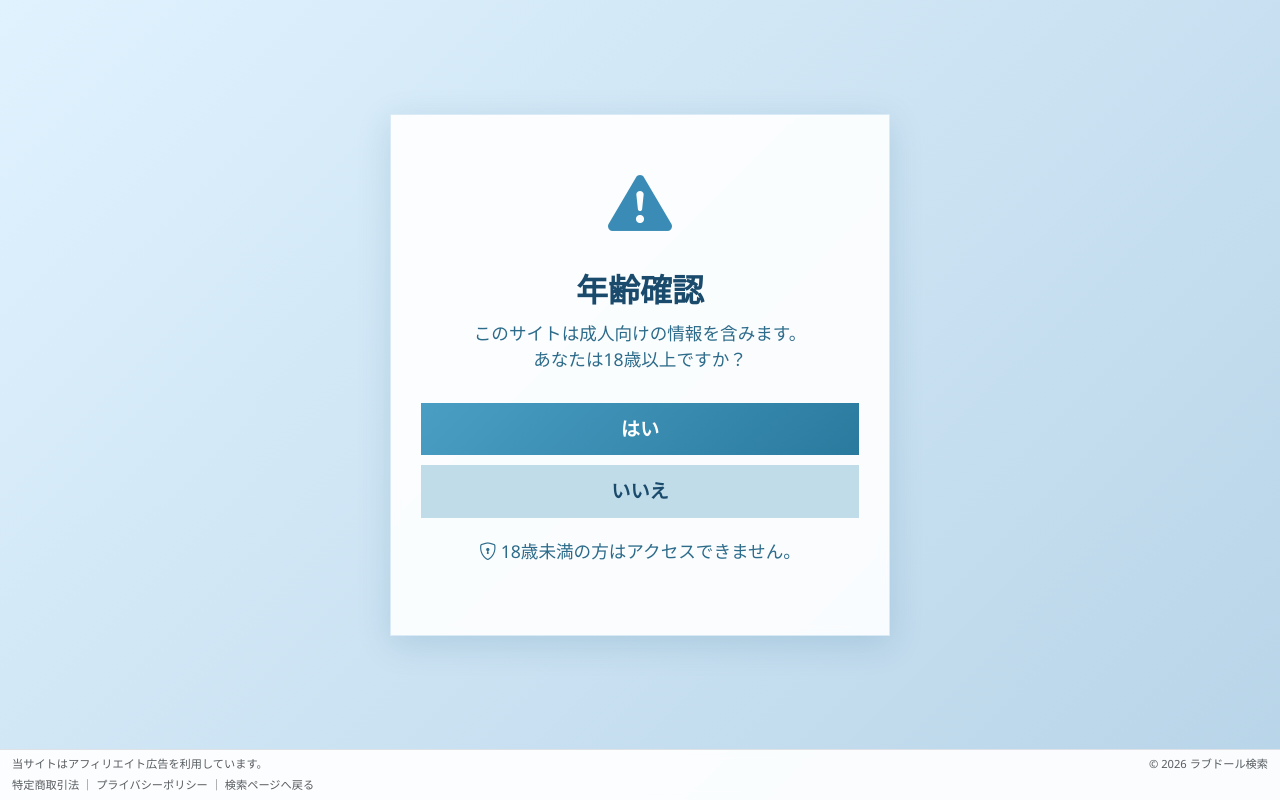
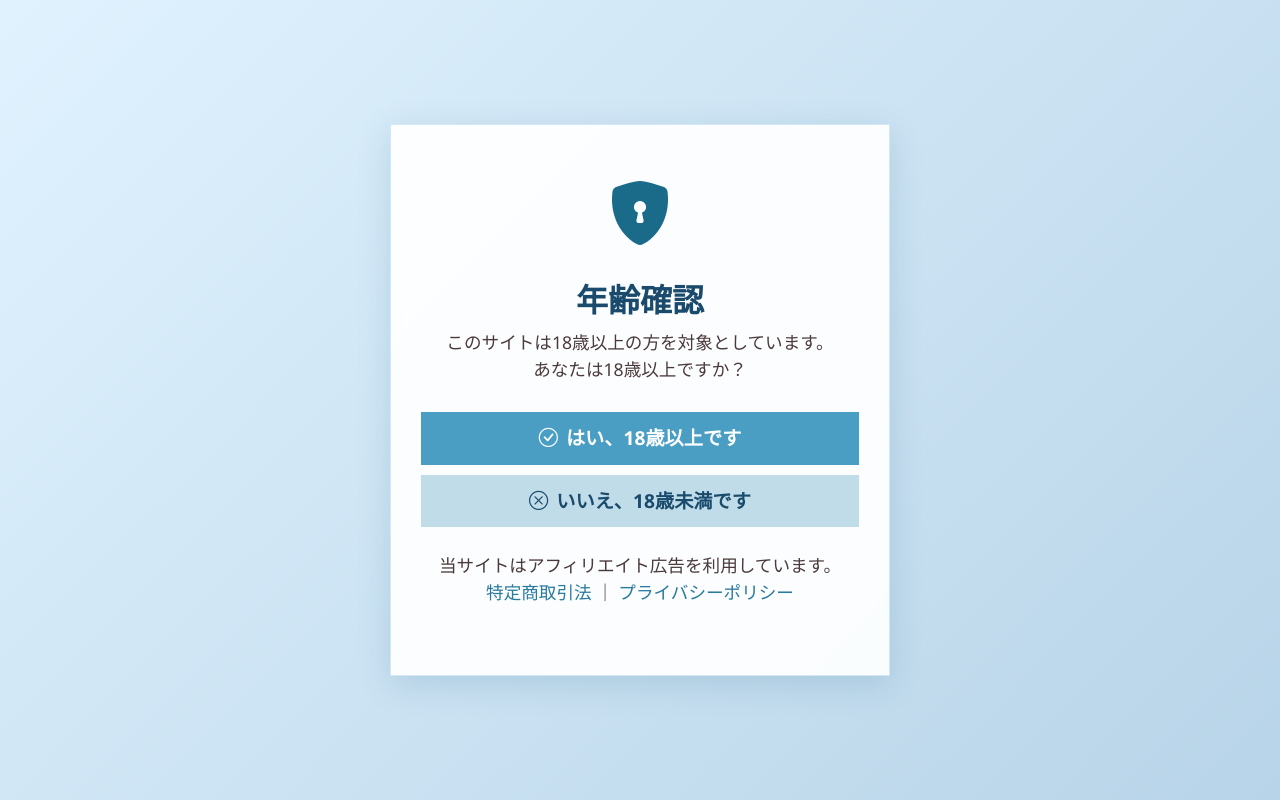
Before and after one commit to mcyosiki-dev/love-doll-scraper, a Flask app: page / in a window 1280 px wide. Run offline with Flask 3, Linux system fonts and the light colour scheme.

Commit message:
fix: 広告表示をsession依存に変更、top.htmlを正しい年齢確認ページに修正

```diff
--- a/templates/search.html
+++ b/templates/search.html
@@ -408,7 +408,7 @@
             <!-- 結果表示 -->
             <div class="col-lg-10 col-md-9">
                 <!-- 忍者AdMax広告（年齢確認後のみ表示） -->
-                {% if show_ads %}
+                {% if session.get('age_verified') %}
                 <div id="ad-slot-top" class="ad-container" style="min-height:90px; margin:12px 0;">
                     <script async src="https://adm.shinobi.jp/st/auto.js" data-admax-id="2b856d7e663fe7fd0dc0cc97b2343b37"></script>
                 </div>
--- a/templates/top.html
+++ b/templates/top.html
@@ -3,7 +3,7 @@
 <head>
     <meta charset="UTF-8">
     <meta name="viewport" content="width=device-width, initial-scale=1.0">
-    <title>年齢確認</title>
+    <title>年齢確認｜ラブドール検索</title>
     <link href="https://cdn.jsdelivr.net/npm/bootstrap@5.3.0/dist/css/bootstrap.min.css" rel="stylesheet">
     <link rel="stylesheet" href="https://cdn.jsdelivr.net/npm/bootstrap-icons@1.10.5/font/bootstrap-icons.css">
     <style>
@@ -17,36 +17,35 @@
             font-family: 'Segoe UI', Tahoma, Geneva, Verdana, sans-serif;
             margin: 0;
             padding: 20px;
-            padding-bottom: 70px;
         }
-        .age-container {
-            background: rgba(255, 255, 255, 0.9);
+        .age-verify-container {
+            background: rgba(255, 255, 255, 0.92);
             backdrop-filter: blur(5px);
             box-shadow: 0 8px 32px rgba(0, 80, 120, 0.15);
             padding: 40px 30px;
             max-width: 500px;
             width: 100%;
-            border: 1px solid rgba(120, 180, 220, 0.25);
+            border: 1px solid rgba(120, 180, 220, 0.3);
             text-align: center;
         }
-        .age-container h1 {
+        .age-verify-container h1 {
             font-size: 2rem;
             font-weight: 700;
             color: #1a4b6d;
             margin-bottom: 10px;
         }
-        .age-container .icon {
+        .age-verify-container .icon {
             font-size: 4rem;
-            color: #3a8bb5;
+            color: #1a6b8a;
             margin-bottom: 20px;
         }
-        .age-container p {
+        .age-verify-container p {
             font-size: 1.1rem;
-            color: #2c6b8a;
+            color: #4a3a3a;
             margin-bottom: 30px;
         }
-        .btn-yes {
-            background: linear-gradient(135deg, #4a9ec4, #2a7a9e);
+        .btn-age-yes {
+            background: #4a9ec4;
             border: none;
             padding: 12px 40px;
             font-size: 1.2rem;
@@ -56,11 +55,12 @@
             width: 100%;
             margin-bottom: 10px;
         }
-        .btn-yes:hover {
+        .btn-age-yes:hover {
+            background: #2a7a9e;
             transform: translateY(-2px);
             box-shadow: 0 4px 14px rgba(42, 122, 158, 0.4);
         }
-        .btn-no {
+        .btn-age-no {
             background: #c0dce8;
             border: none;
             padding: 12px 40px;
@@ -70,38 +70,38 @@
             transition: 0.2s;
             width: 100%;
         }
-        .btn-no:hover {
+        .btn-age-no:hover {
             background: #a8c8d8;
         }
-        .warning {
-            font-size: 0.85rem;
-            color: #6a8a9a;
-            margin-top: 20px;
+        .legal-note {
+            margin-top: 25px;
+            font-size: 0.75rem;
+            color: #6c757d;
         }
-        .footer.fixed-bottom {
-            position: fixed;
-            bottom: 0;
-            left: 0;
-            right: 0;
-            background: rgba(255, 255, 255, 0.92);
-            backdrop-filter: blur(5px);
-            z-index: 1000;
-            padding: 6px 0;
-            border-top: 1px solid #dee2e6;
+        .legal-note a {
+            color: #2a7a9e;
+            text-decoration: none;
+        }
+        .legal-note a:hover {
+            text-decoration: underline;
         }
     </style>
 </head>
 <body>
-    <div class="age-container">
-        <div class="icon"><i class="bi bi-exclamation-triangle-fill"></i></div>
+    <div class="age-verify-container">
+        <div class="icon"><i class="bi bi-shield-lock-fill"></i></div>
         <h1>年齢確認</h1>
-        <p>このサイトは成人向けの情報を含みます。<br>あなたは18歳以上ですか？</p>
+        <p>このサイトは18歳以上の方を対象としています。<br>あなたは18歳以上ですか？</p>
+
         <form method="POST" action="{{ url_for('age_verify') }}">
-            <button type="submit" name="age_confirm" value="yes" class="btn btn-yes">はい</button>
-            <button type="submit" name="age_confirm" value="no" class="btn btn-no">いいえ</button>
+            <button type="submit" name="age_confirm" value="yes" class="btn-age-yes"><i class="bi bi-check-circle me-2"></i>はい、18歳以上です</button>
+            <button type="submit" name="age_confirm" value="no" class="btn-age-no"><i class="bi bi-x-circle me-2"></i>いいえ、18歳未満です</button>
         </form>
-        <p class="warning"><i class="bi bi-shield-lock me-1"></i>18歳未満の方はアクセスできません。</p>
+
+        <div class="legal-note">
+            <p>当サイトはアフィリエイト広告を利用しています。<br>
+            <a href="{{ url_for('legal') }}">特定商取引法</a> ｜ <a href="{{ url_for('privacy') }}">プライバシーポリシー</a></p>
+        </div>
     </div>
-    {% include 'footer.html' %}
 </body>
 </html>
```
